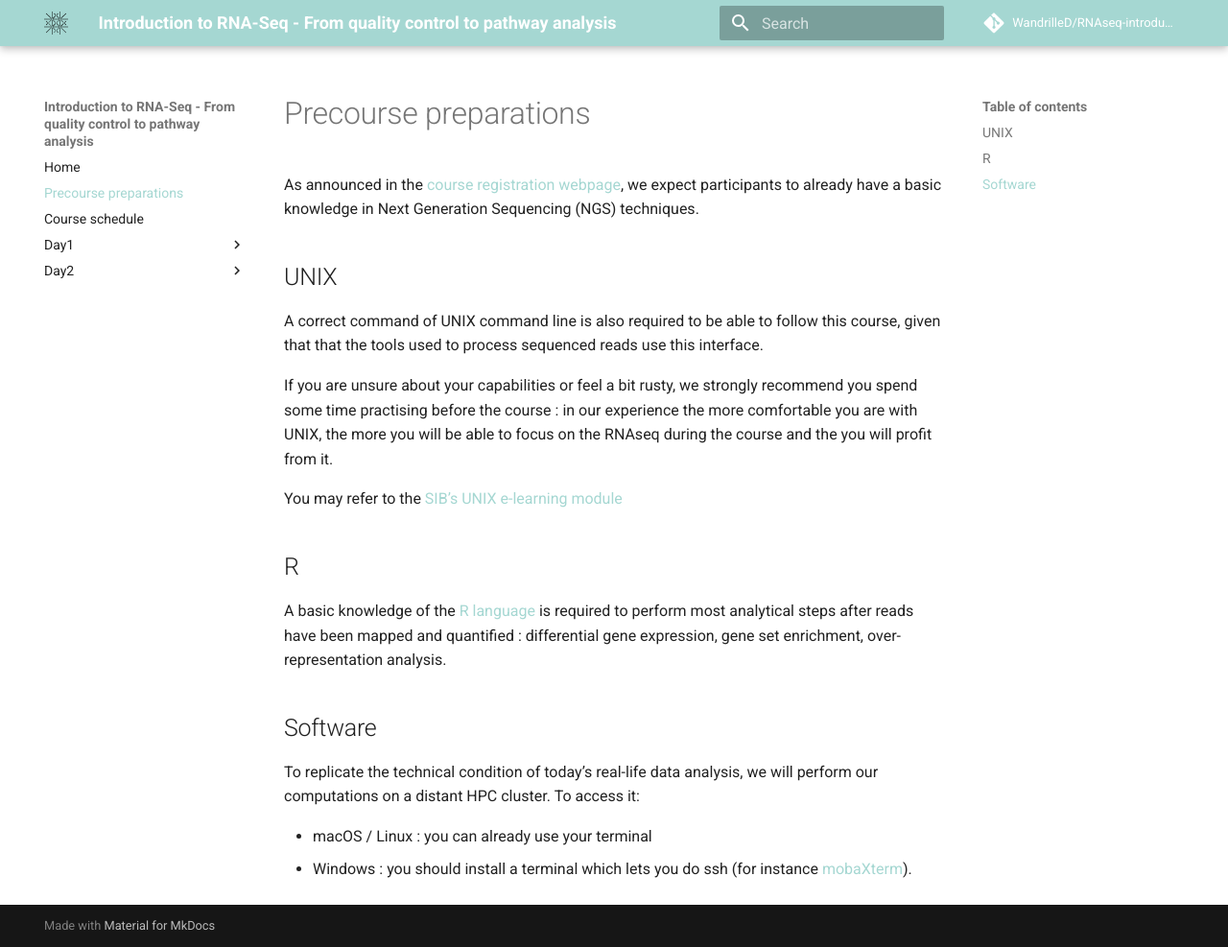
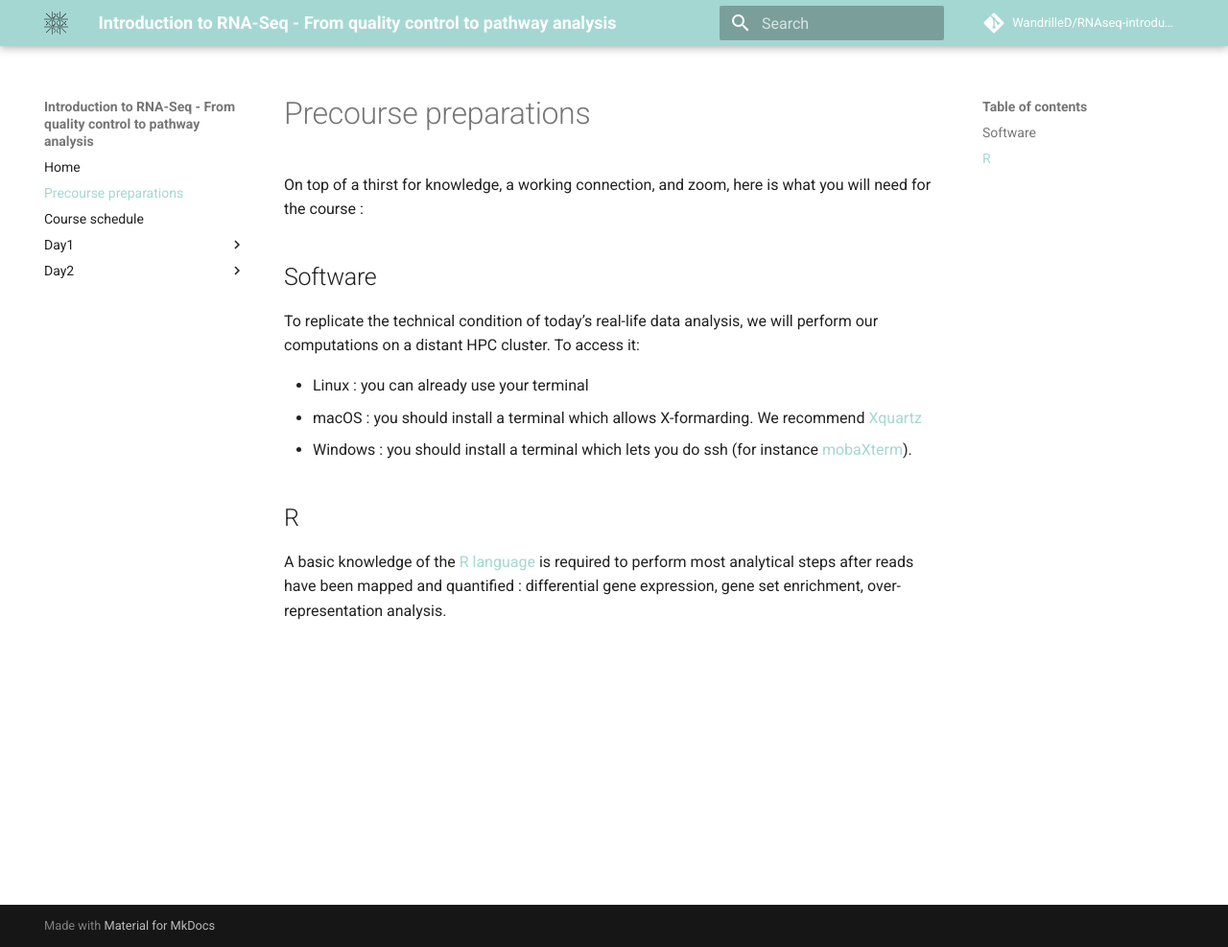
Before and after one commit to sib-swiss/RNAseq-introduction-training, an MkDocs documentation site: the page built from docs/precourse.md, in a window 1280 px wide and 987 px high. Shown: the whole window at 96% size. Built offline with MkDocs 1.6.1 and Material for MkDocs 9.7.7, drawn with Linux system fonts in a browser that asks for light colours; comment, search, counter and statistics services are not loaded.

Commit message:
Adapted precourse

```diff
--- a/docs/precourse.md
+++ b/docs/precourse.md
@@ -1,24 +1,16 @@
 # Precourse preparations
 
-As announced in the [course registration webpage](https://www.sib.swiss/training/course/20210902_IRNAS),
-we expect participants to already have a basic knowledge in Next Generation Sequencing (NGS) techniques.
-
-## UNIX
-
-A correct command of UNIX command line is also required to be able to follow this course, given that that the tools used to process sequenced reads use this interface.
-
-If you are unsure about your capabilities or feel a bit rusty, we strongly recommend you spend some time practising before the course : in our experience the more comfortable you are with UNIX, the more you will be able to focus on the RNAseq during the course and the you will profit from it.
-
-You may refer to the [SIB's UNIX e-learning module](https://edu.sib.swiss/pluginfile.php/2878/mod_resource/content/4/couselab-html/content.html)
-
-## R
-
-A basic knowledge of the [R language](https://www.r-project.org/) is required to perform most analytical steps after reads have been mapped and quantified : differential gene expression, gene set enrichment, over-representation analysis.
+On top of a thirst for knowledge, a working connection, and zoom, here is what you will need for the course :
 
 ## Software
 
 To replicate the technical condition of today's real-life data analysis, we will perform our computations on a distant HPC cluster.
 To access it:
 
- * macOS / Linux : you can already use your terminal
+ * Linux : you can already use your terminal
+ * macOS : you should install a terminal which allows X-formarding. We recommend [Xquartz](https://www.xquartz.org/)
  * Windows : you should install a terminal which lets you do ssh (for instance [mobaXterm](https://mobaxterm.mobatek.net/)).
+
+## R
+
+A basic knowledge of the [R language](https://www.r-project.org/) is required to perform most analytical steps after reads have been mapped and quantified : differential gene expression, gene set enrichment, over-representation analysis.
```
